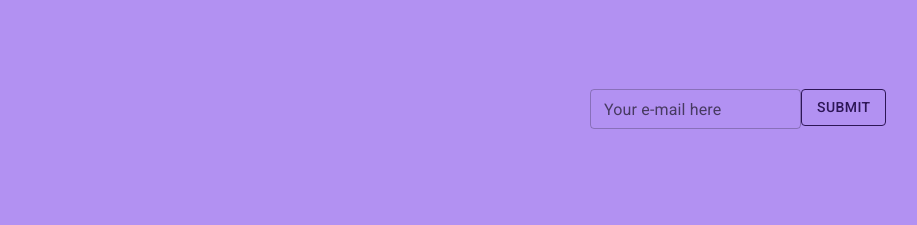
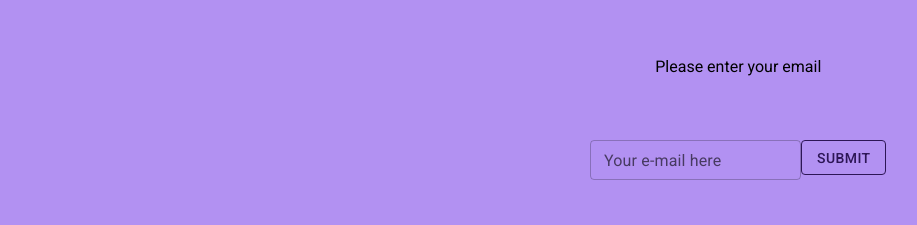
Before and after one commit to mhsouza88/starhacks, a React (Create React App) app: page / in a window 1280 px wide. Shown: the part 383-608 px from the top of the page, without its empty margins (312-1229 px from the left). Built offline with nearby package versions, Linux system fonts and the light colour scheme; no server answers.

Commit message:
frontend integration

```diff
--- a/src/components/Sidebar/Sidebar.js
+++ b/src/components/Sidebar/Sidebar.js
@@ -18,6 +18,7 @@ const IconsAtBottom = styled(BottomNavigationAction)(({ theme }) => ({
 export const Sidebar = () => {
     const [value, setValue] = React.useState(0)
     const [email, setEmail] = React.useState("")
+    const [inputLabel, setInputLabel] = React.useState("Please enter your email")
 
     const handleSubmit = (evt) => {
         evt.preventDefault();
@@ -30,6 +31,7 @@ export const Sidebar = () => {
         .catch((error) => {
             alert(error)
         })
+        setInputLabel("Done!")
     }
 
     return (
@@ -48,6 +50,7 @@ export const Sidebar = () => {
                     Join our mailing list!
                 </Typography>
                 </C.Description>
+                <p>{inputLabel}</p>
                 <C.MailingList>
                 <form onSubmit={handleSubmit}>
                     <TextField
@@ -64,8 +67,9 @@ export const Sidebar = () => {
                         variant="outlined"
                         color="secondary"
                         type="submit"
-                    sx={{color: '#2D1656', borderColor: '#2D1656'}}>
-                    Submit
+                        sx={{color: '#2D1656', borderColor: '#2D1656'}}
+                        style={{"height":"35px"}}>
+                        submit
                     </Button>
                 </form>
             </C.MailingList>
--- a/src/components/Sidebar/styles.js
+++ b/src/components/Sidebar/styles.js
@@ -2,10 +2,10 @@ import styledComponents from "styled-components"
 
 export const Container = styledComponents.div `
     display: flex;
+    width: 20.62rem;
     flex-direction: column;
     justify-content: center;
     align-items: center;
-    width: 20.62rem;
 `
 
 export const Avatar = styledComponents.div `
```
Lines whose indentation alone changed are shown as unchanged.
